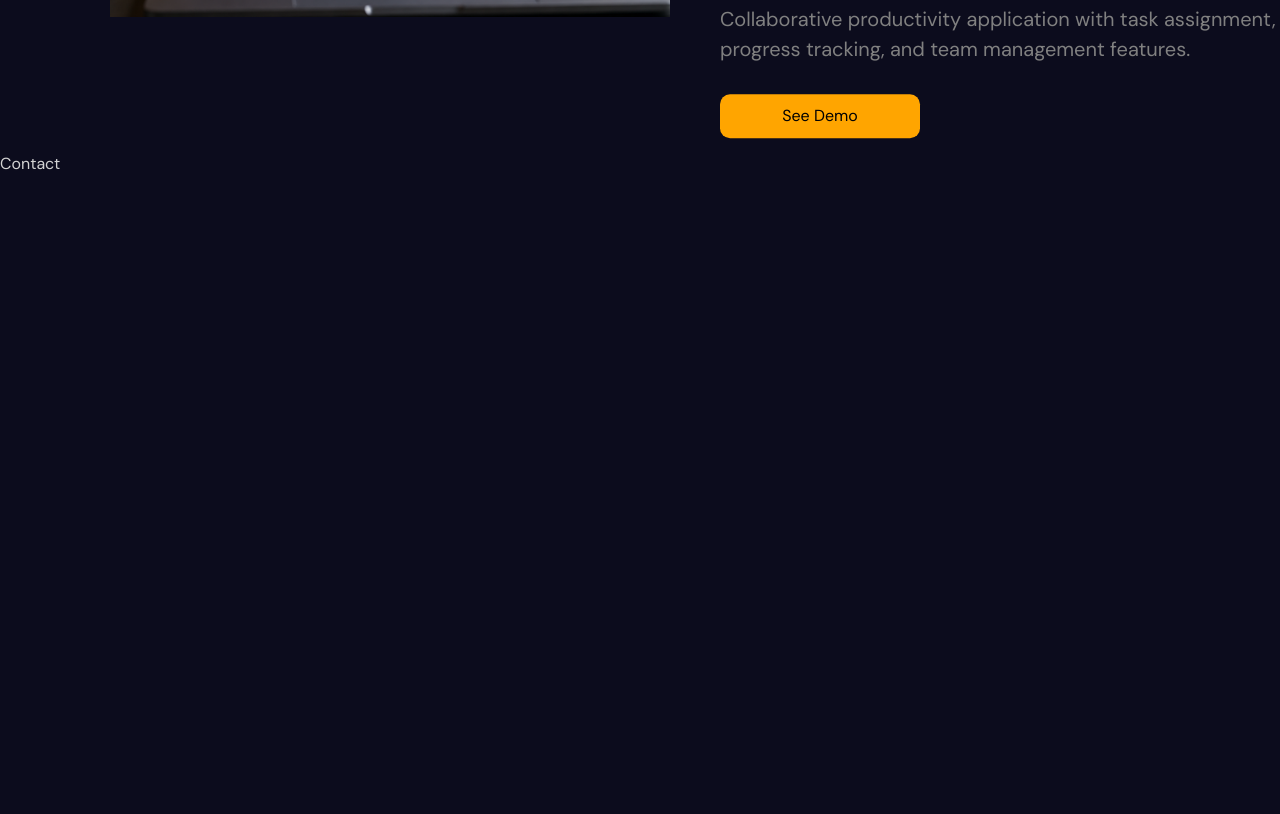
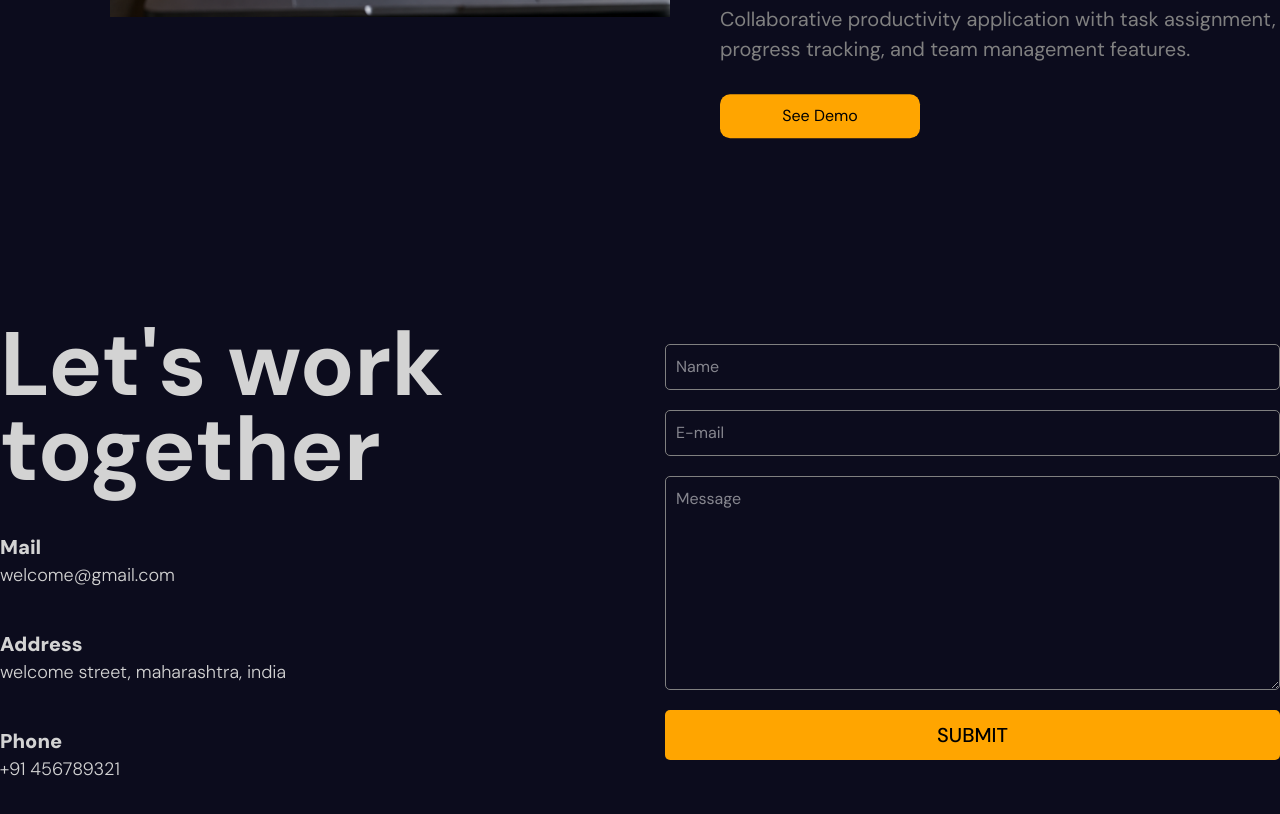
Before and after one commit to saurabhpatil67/portfolio_website__01, a React (Vite) app: page / in a window 1280 px wide. Shown: the part 6398-7212 px from the top of the page. Built offline with nearby package versions, Linux system fonts and the light colour scheme.

Commit message:
Done: Contact page completed with svg animation

```diff
--- a/src/App.jsx
+++ b/src/App.jsx
@@ -5,6 +5,7 @@ import Hero from './components/hero/Hero'
 import Parallax from './components/parallax/Parallax'
 import Services from './components/services/Services'
 import Portfolio from './components/portfolio/Portfolio'
+import Contact from './components/contact/Contact'
 
 const App = () => {
   return (
@@ -26,7 +27,9 @@ const App = () => {
 
       <Portfolio/>
 
-      <section>Contact</section>
+      <section>
+        <Contact/>
+      </section>
     </div>
   )
 }
--- /dev/null
+++ b/src/components/contact/Contact.jsx
@@ -0,0 +1,69 @@
+import "./contact.scss";
+import { motion } from "motion/react";
+
+const variants = {
+    initial: {
+        y: 500,
+        opacity: 0
+    },
+    animate: {
+        y: 0,
+        opacity: 1,
+        transition: {
+            duration: 0.5,
+            staggerChildern: 0.1
+        }
+    }
+}
+
+const Contact = () => {
+    return (
+        <motion.div className="contact" variants={variants} initial="initial" whileInView="animate">
+            <motion.div className="textContainer" variants={variants}>
+                <motion.h1 variants={variants}>Let's work together</motion.h1>
+                <motion.div className="item" variants={variants}>
+                    <h2>Mail</h2>
+                    <span>welcome@gmail.com</span>
+                </motion.div>
+                <motion.div className="item" variants={variants}>
+                    <h2>Address</h2>
+                    <span>welcome street, maharashtra, india</span>
+                </motion.div>
+                <motion.div className="item" variants={variants}>
+                    <h2>Phone</h2>
+                    <span>+91 456789321</span>
+                </motion.div>
+            </motion.div>
+            <div className="formContainer">
+                <motion.div
+                    className="phoneSvg"
+                    initial={{ opacity: 1 }}
+                    whileInView={{ opacity: 0 }}
+                    transition={{ delay: 3, duration: 1 }}
+                >
+                    <svg height="450px" width="450px" viewBox="0 0 512 512">
+                        <motion.path
+                            initial={{ pathLength: 0 }}
+                            whileInView={{ pathLength: 1 }}
+                            transition={{ duration: 3 }}
+                            strokeWidth={2.8}
+                            fill="none"
+                            d="M255.998,0.002C114.606,0.012,0.01,114.604,0,256c0.01,141.406,114.65,255.328,255.926,255.998h0.334   l0.297-0.009c27.124,0.038,49.507-8.527,64.961-22.594c15.468-14.01,23.727-33.254,23.708-52.736   c0.02-9.148-1.914-18.306-5.521-27.024c6.086-3.464,10.143-6.612,11.301-7.444c4.152-2.957,16-18.766,7.693-31.79   c-8.344-13.014-38.042-42.678-46.152-47.702c-8.086-5.015-21.598-0.124-28.105,9.426c-6.526,9.55-11.674,6.689-11.674,6.689   s-18.516-14.957-44.124-66.621c-25.607-51.694-26.263-75.454-26.263-75.454s0.833-5.847,12.388-5.263   c11.53,0.621,23.598-7.168,24.516-16.66c0.928-9.464-4.698-51.091-10-65.598c-5.316-14.516-25.062-14.65-29.928-13.138   c-4.89,1.502-55.033,13.712-59.014,66.21c-3.966,52.506,9.565,100.18,28.943,139.309c19.387,39.119,49.128,78.765,93.3,107.406   c17.89,11.598,35.058,13.1,49.493,10.67c2.483,5.54,3.718,11.291,3.746,16.985c-0.028,11.292-4.621,22.354-14.066,30.966   c-9.469,8.564-24.071,14.928-45.2,14.967l-0.516,0.009C130.797,481.96,29.387,381.09,29.397,256   c0.01-62.621,25.339-119.186,66.367-160.237c41.053-41.023,97.612-66.354,160.234-66.364c62.621,0.01,119.181,25.34,160.232,66.364   c41.033,41.052,66.354,97.606,66.373,160.237c-0.01,38.67-9.666,74.966-26.698,106.784c-9.531,17.837-21.397,34.23-35.177,48.812   c-5.569,5.905-5.301,15.206,0.594,20.776c5.894,5.578,15.205,5.32,20.784-0.584c15.54-16.46,28.937-34.976,39.712-55.139   C501.071,340.717,512,299.589,512,256C511.98,114.604,397.389,0.012,255.998,0.002z" />
+                    </svg>
+                </motion.div>
+                <motion.form
+                    initial={{ opacity: 0 }}
+                    whileInView={{ opacity: 1 }}
+                    transition={{ delay: 4, duration: 1 }}
+                    action="">
+                    <input type="text" placeholder="Name" required />
+                    <input type="email" placeholder="E-mail" required />
+                    <textarea id="" rows={8} placeholder="Message"></textarea>
+                    <button>Submit</button>
+                </motion.form>
+            </div>
+        </motion.div>
+    )
+}
+
+export default Contact
--- /dev/null
+++ b/src/components/contact/contact.scss
@@ -0,0 +1,72 @@
+.contact {
+  height: 100%;
+  max-width: 1366px;
+  margin: auto;
+  display: flex;
+  align-items: center;
+  // justify-content: space-between;
+  gap: 50px;
+
+  .textContainer {
+    flex: 1;
+    display: flex;
+    flex-direction: column;
+    gap: 40px;
+    //  background-color: cadetblue;
+
+    h1 {
+      font-size: 90px;
+      font-weight: 700;
+      line-height: 85px;
+      // text-transform: capitalize;
+    }
+
+    h2 {
+      font-size: 20px;
+      font-weight: 900;
+    }
+
+    span {
+      font-size: 18px;
+      font-weight: 300;
+    }
+  }
+
+  .formContainer {
+    flex: 1;
+    position: relative;
+
+    .phoneSvg {
+      stroke: orange;
+      position: absolute;
+      // margin: auto;
+      margin-left: 100px;
+    }
+
+    form {
+      display: flex;
+      flex-direction: column;
+      gap: 20px;
+
+      input,
+      textarea {
+        border: 1px solid gray;
+        border-radius: 5px;
+        background-color: transparent;
+        color: white;
+        padding: 10px;
+      }
+      button {
+        cursor: pointer;
+        border-radius: 5px;
+        border: none;
+        background-color: orange;
+        color: black;
+        padding: 10px;
+        font-weight: 500;
+        font-size: 20px;
+        text-transform: uppercase;
+      }
+    }
+  }
+}
```
Also changed, not shown: src/assets/phone-number-svgrepo-com (1).svg (added).
